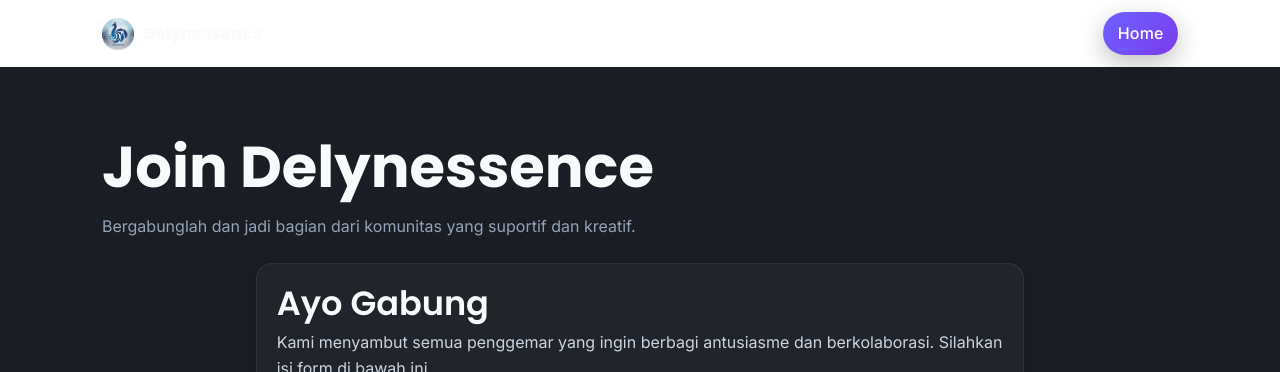
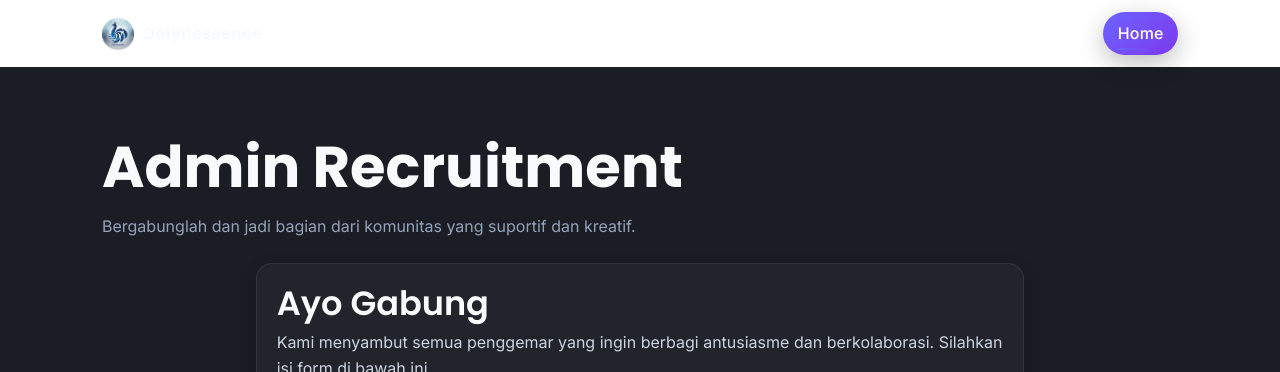
Before and after one commit to delynessence/Delynessence, a plain HTML site: page admin-recruitment.html in a window 1280 px wide. Shown: the top 372 px of the page. Drawn offline with nearby package versions, Linux system fonts and the light colour scheme.

Commit message:
heading change

```diff
--- a/admin-recruitment.html
+++ b/admin-recruitment.html
@@ -83,7 +83,7 @@
   <main class="section s-delynn">
     <div class="container">
       <header class="section__head reveal-fade">
-        <h1>Join Delynessence</h1>
+        <h1>Admin Recruitment</h1>
         <p class="section__desc">Bergabunglah dan jadi bagian dari komunitas yang suportif dan kreatif.</p>
       </header>
 
```
